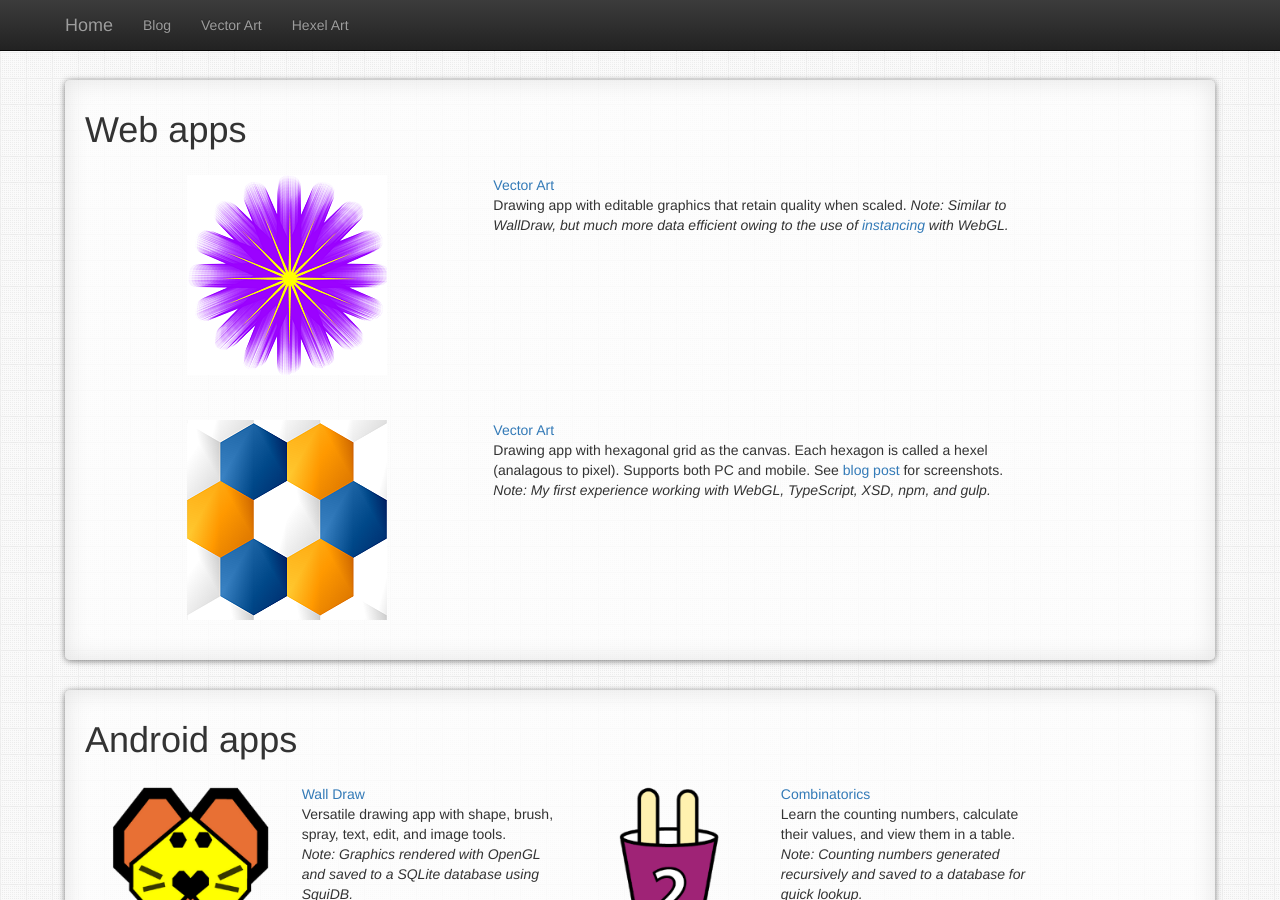
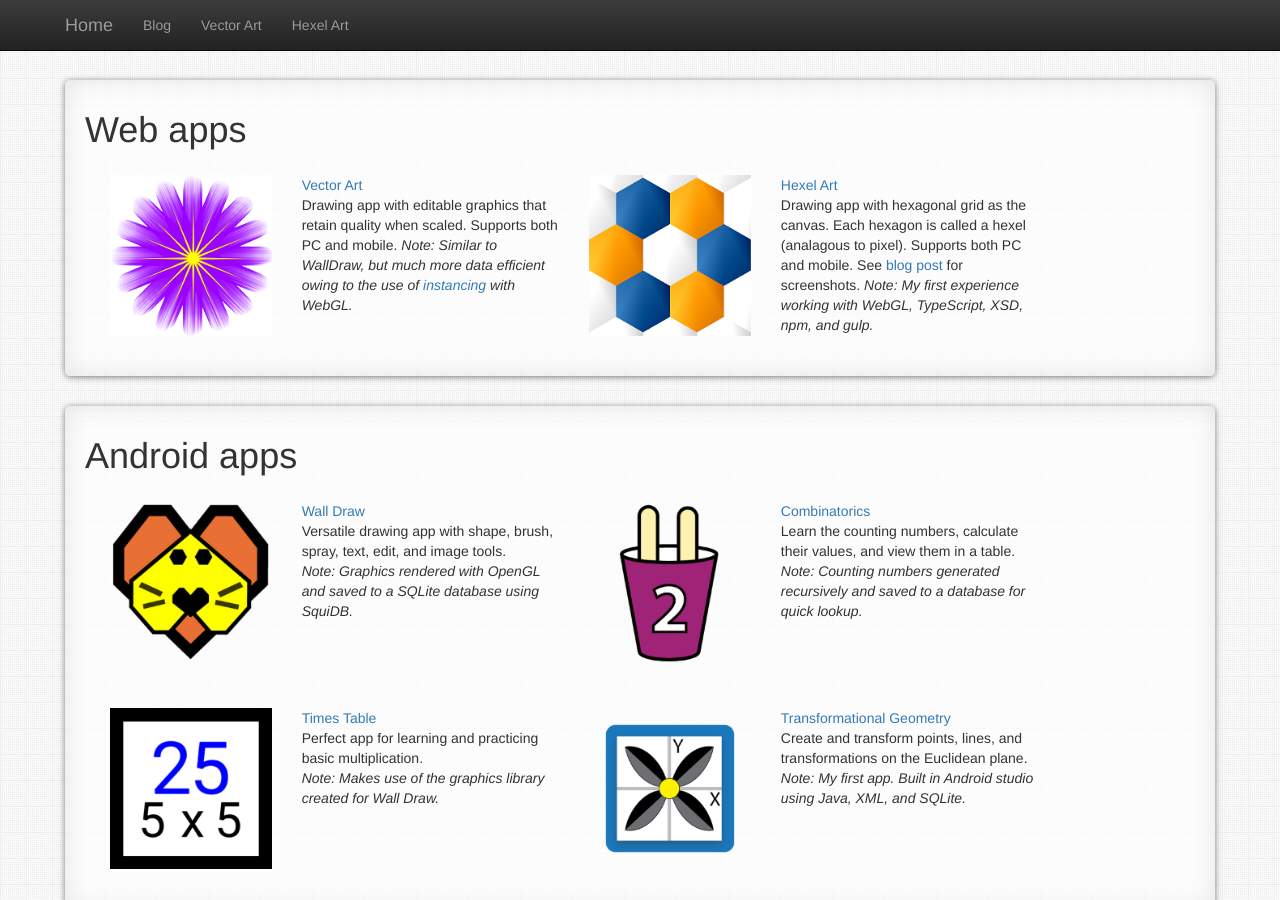
Before and after one commit to wjheesen/wjheesen.github.io, a Jekyll site: the page built from index.html, in a window 1280 px wide and 900 px high. Built offline with Jekyll 4.4.1, drawn with Linux system fonts in a browser that asks for light colours.

Commit message:
Update index.html

```diff
--- a/index.html
+++ b/index.html
@@ -9,34 +9,33 @@ title: Home page
 
 <div class="container">
     <div class="row">
-        <div class='col-xs-12 col-sm-4'>
+        <div class='col-xs-12 col-sm-4 col-md-2'>
             <a href='https://wjheesen.github.io/vector-art'>
                 <img class='img-responsive center-block' src='images/vector_art_icon.png' />
             </a>
         </div>
         <div class='clearfix visible-xs-block'></div>
-        <div class='col-xs-12 col-sm-6'>
+        <div class='col-xs-12 col-sm-6 col-md-3'>
             <a href='https://wjheesen.github.io/vector-art'>
                 Vector Art
             </a>
             <br />
-            Drawing app with editable graphics that retain quality when scaled.
+            Drawing app with editable graphics that retain quality when scaled. Supports both PC and mobile.
             <i>
               Note: Similar to WallDraw, but much more data efficient owing to the use of
               <a href="https://www.khronos.org/opengl/wiki/Vertex_Rendering#Instancing">instancing</a> with WebGL.
             </i>
         </div>
-    </div>  <!-- End Row -->
-    <div class="row">
-        <div class='col-xs-12 col-sm-4'>
-            <a href='https://wjheesen.github.io/hexelart'>
-                <img class='img-responsive center-block' src='images/hexel_art_icon.png' />
-            </a>
+        <div class='clearfix visible-sm-block'></div>
+        <div class='col-xs-12 col-sm-4 col-md-2'>
+        <a href='https://wjheesen.github.io/hexelart'>
+            <img class='img-responsive center-block' src='images/hexel_art_icon.png' />
+        </a>
         </div>
         <div class='clearfix visible-xs-block'></div>
-        <div class='col-xs-12 col-sm-6'>
+        <div class='col-xs-12 col-sm-6 col-md-3'>
             <a href='https://wjheesen.github.io/hexelart'>
-                Vector Art
+                Hexel Art
             </a>
             <br />
             Drawing app with hexagonal grid as the canvas. Each hexagon is called a hexel (analagous to pixel). Supports both PC and mobile.
@@ -45,10 +44,10 @@ title: Home page
             Note: My first experience working with WebGL, TypeScript, XSD, npm, and gulp.
             </i>
         </div>
+        <div class='clearfix visible-sm-block'></div>
     </div>  <!-- End Row -->
 </div> <!-- End Container -->
 </div>  <!-- End Content Block -->
-
 <div class="content-block">
 
 <h1>Android apps</h1>
```
